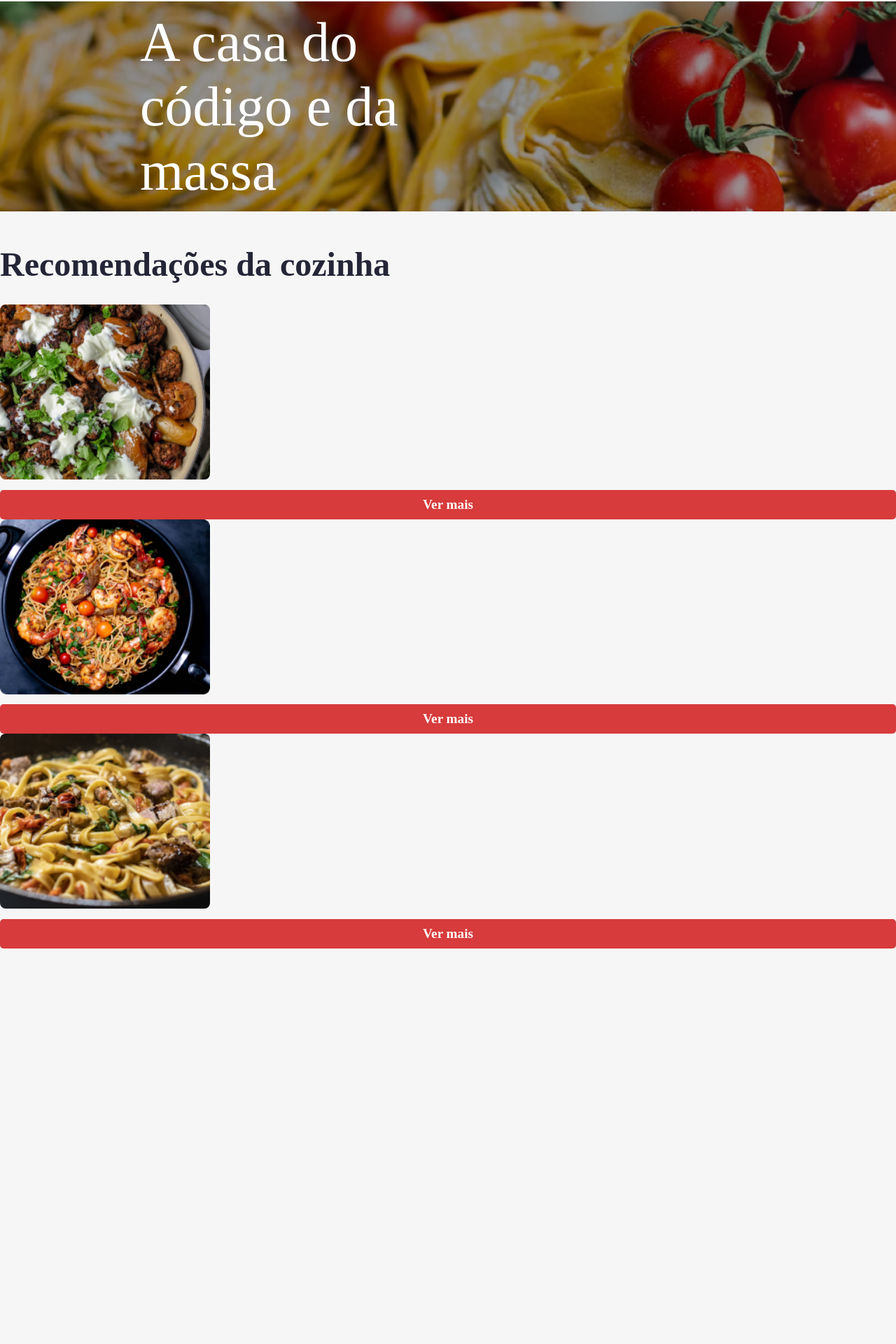
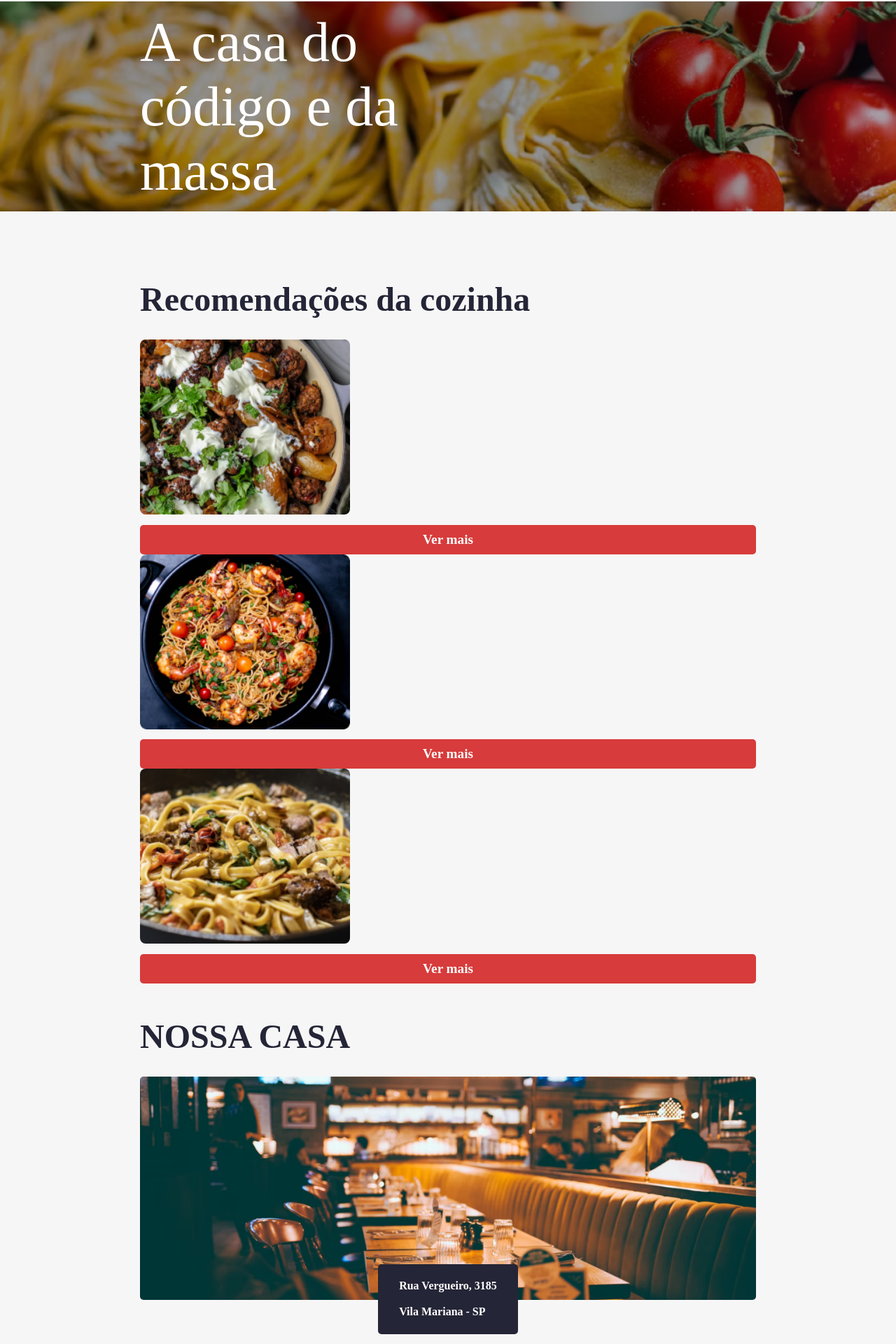
Before and after one commit to RomeuPassadoreNeto23/aluroni-router-aula1.2, a React (Create React App) app: page / in a window 1280 px wide. Shown: the part 102-2022 px from the top of the page at 70% size. Before the commit the page ends 1457 px from the top, so only its background shows below. Built offline with nearby package versions, Linux system fonts and the light colour scheme; a web font is replaced by a local one.

Commit message:
Terminando a tela Início

```diff
--- a/src/components/PaginaPadrao/index.tsx
+++ b/src/components/PaginaPadrao/index.tsx
@@ -1,5 +1,6 @@
 import { Outlet } from 'react-router-dom';
 import styles from './PaginaPadrao.module.scss';
+import stylesTema from 'styles/Tema.module.scss';
 
 export default function PaginaPadrao() {
     return (
@@ -9,10 +10,10 @@
                     A casa do código e da massa
                 </div>
             </header>
-            <main>
+            <div className={stylesTema.container}>
                 {/* Renderiza rotas aninhadas */}
                 <Outlet />
-            </main>
+            </div>
         </>
     );
 }
--- a/src/pages/Cardapio/Cardapio.module.scss
+++ b/src/pages/Cardapio/Cardapio.module.scss
@@ -3,12 +3,15 @@
 
 .menu {
   padding: 20px $padding-horizontal;
+
   @media (max-width: $desktop_xsm) {
     padding: 20px $padding-horizontal-mobile;
   }
+
   @media (min-width: $desktop_xsm) and (max-width: $desktop_sm) {
     padding: 20px $padding-horizontal-sm;
   }
+
   @media (min-width: $desktop_sm) and (max-width: $desktop_md) {
     padding: 20px $padding-horizontal-md;
   }
@@ -17,21 +20,6 @@
 
 
 .cardapio {
-  padding: 50px $padding-horizontal;
-  @media (max-width: $desktop_xsm) {
-    padding: 50px $padding-horizontal-mobile;
-  }
-  @media (min-width: $desktop_xsm) and (max-width: $desktop_sm) {
-    padding: 50px $padding-horizontal-sm;
-  }
-  @media (min-width: $desktop_sm) and (max-width: $desktop_md) {
-    padding: 50px $padding-horizontal-md;
-  }
-  &__titulo {
-    color: $dark;
-    font-size: 3rem;
-    margin-bottom: 30px;
-  }
   &__filtros {
     align-items: center;
     display: flex;
--- a/src/pages/Cardapio/index.tsx
+++ b/src/pages/Cardapio/index.tsx
@@ -4,6 +4,7 @@
 import Filtros from './Filtros';
 import Ordenador from './Ordenador';
 import Itens from './Itens';
+import stylesTema from 'styles/Tema.module.scss';
 
 export default function Cardapio() {
   const [busca, setBusca] = useState('');
@@ -12,7 +13,7 @@
   return (
 
       <section className={styles.cardapio}>
-        <h3 className={styles.cardapio__titulo}>Cardápio</h3>
+        <h3 className={stylesTema.titulo}>Cardápio</h3>
         <Buscador busca={busca} setBusca={setBusca} />
         <div className={styles.cardapio__filtros}>
           <Filtros filtro={filtro} setFiltro={setFiltro} />
--- a/src/pages/Inicio/Inicio.module.scss
+++ b/src/pages/Inicio/Inicio.module.scss
@@ -1,9 +1,5 @@
 @import 'styles/variaveis';
-.titulo {
-  color: $dark;
-  font-size: 3rem;
-  margin-bottom: 30px;
-}
+
 .recomendados {
   border-radius: 2px;
   display: flex;
--- a/src/pages/Inicio/index.tsx
+++ b/src/pages/Inicio/index.tsx
@@ -1,5 +1,7 @@
 import Cardapio from 'data/cardapio.json';
 import styles from './Inicio.module.scss';
+import stylesTema from 'styles/Tema.module.scss';
+import nossaCasa from 'assets/nossa_casa.png';
 
 export default function Inicio() {
 
@@ -10,7 +12,7 @@
 
 return (
     <section>
-        <h3 className={styles.titulo}>
+        <h3 className={stylesTema.titulo}>
             Recomendações da cozinha
         </h3>
         <div className={styles.recomenddos}>
@@ -25,6 +27,14 @@
                 </div>
             ))}
         </div>
+        <h3 className={stylesTema.titulo}> NOSSA CASA </h3>
+        <div className={styles.nossaCasa}>
+            <img src={nossaCasa} alt="Casa do Aluroni" />
+            <div className={styles.nossaCasa__endereco}>
+            Rua Vergueiro, 3185 <br /> <br /> Vila Mariana - SP
+            </div>
+        </div>
+
     </section>
 );
 }
--- /dev/null
+++ b/src/pages/Sobre/index.tsx
@@ -0,0 +1,9 @@
+import styles from './Sobre.module.scss';
+
+export default function Sobre() {
+    return(
+        <section>
+            Sobre
+        </section>
+    );
+}
--- a/src/routes.js
+++ b/src/routes.js
@@ -3,6 +3,7 @@
 import Cardapio from 'pages/Cardapio';
 import Inicio from 'pages/Inicio';
 import { BrowserRouter as Router, Route, Routes } from 'react-router-dom';
+import Sobre from 'pages/Sobre';
 
 export default function AppRouter() {
     return (
@@ -17,6 +18,8 @@
                         <Route index element={<Inicio />} />
                         {/* Rota para o cardápio também dentro do layout */}
                         <Route path="cardapio" element={<Cardapio />} />
+                        {/* Rota para sobre também dentro do layout */}
+                        <Route path="sobre" element={<Sobre />} />
                     </Route>
                 </Routes>
             </Router>
--- /dev/null
+++ b/src/styles/Tema.module.scss
@@ -0,0 +1,24 @@
+@import "./variaveis";
+@import "./breakpoints";
+
+.container {
+    padding: 50px $padding-horizontal;
+
+    @media (max-width: $desktop_xsm) {
+        padding: 50px $padding-horizontal-mobile;
+    }
+
+    @media (min-width: $desktop_xsm) and (max-width: $desktop_sm) {
+        padding: 50px $padding-horizontal-sm;
+    }
+
+    @media (min-width: $desktop_sm) and (max-width: $desktop_md) {
+        padding: 50px $padding-horizontal-md;
+    }
+}
+
+.titulo {
+    color: $dark;
+    font-size: 3rem;
+    margin-bottom: 30px;
+}
```
Also changed, not shown: .eslintrc.json, src/assets/nossa_casa.png (added), src/pages/Sobre/Sobre.module.scss (added).
